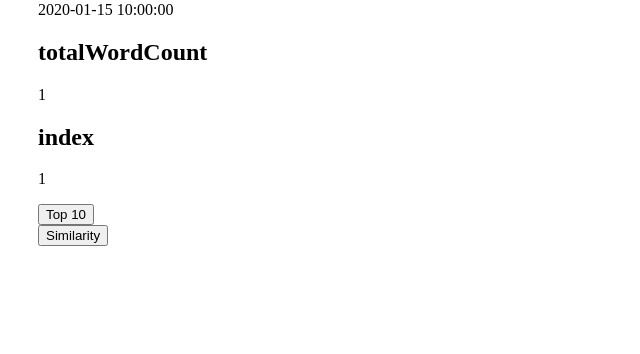
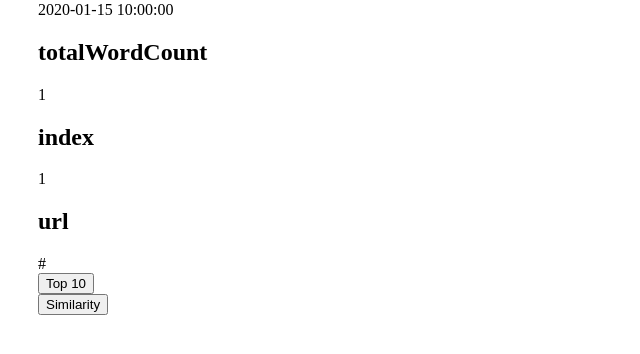
Before and after one commit to chaejunlee/osp_project, a Flask app: template templates/result.html in a window 1280 px wide. Shown: the part 164-518 px from the top of the page, without its empty margins (0-640 px from the left). Run offline with Flask 2, Linux system fonts and the light colour scheme; the template is opened without the code that fills it: most values are stand-ins (such as "Sample title", 1, 10 or a date in 2020); parts of the project's set-up code (start-up, migrations or seed data) failed here and were passed over.

Commit message:
result modified

```diff
--- a/templates/result.html
+++ b/templates/result.html
@@ -29,6 +29,8 @@
                 <p>{{ post.totalWordCount }}</p>
                 <h2>index</h2>
                 <p>{{ post.index }}</p>
+                <h2>url</h2>
+                <a>{{ post.url }}</a>
             </article>
 
             <form action="http://localhost:8000/top10" method="POST">
```
